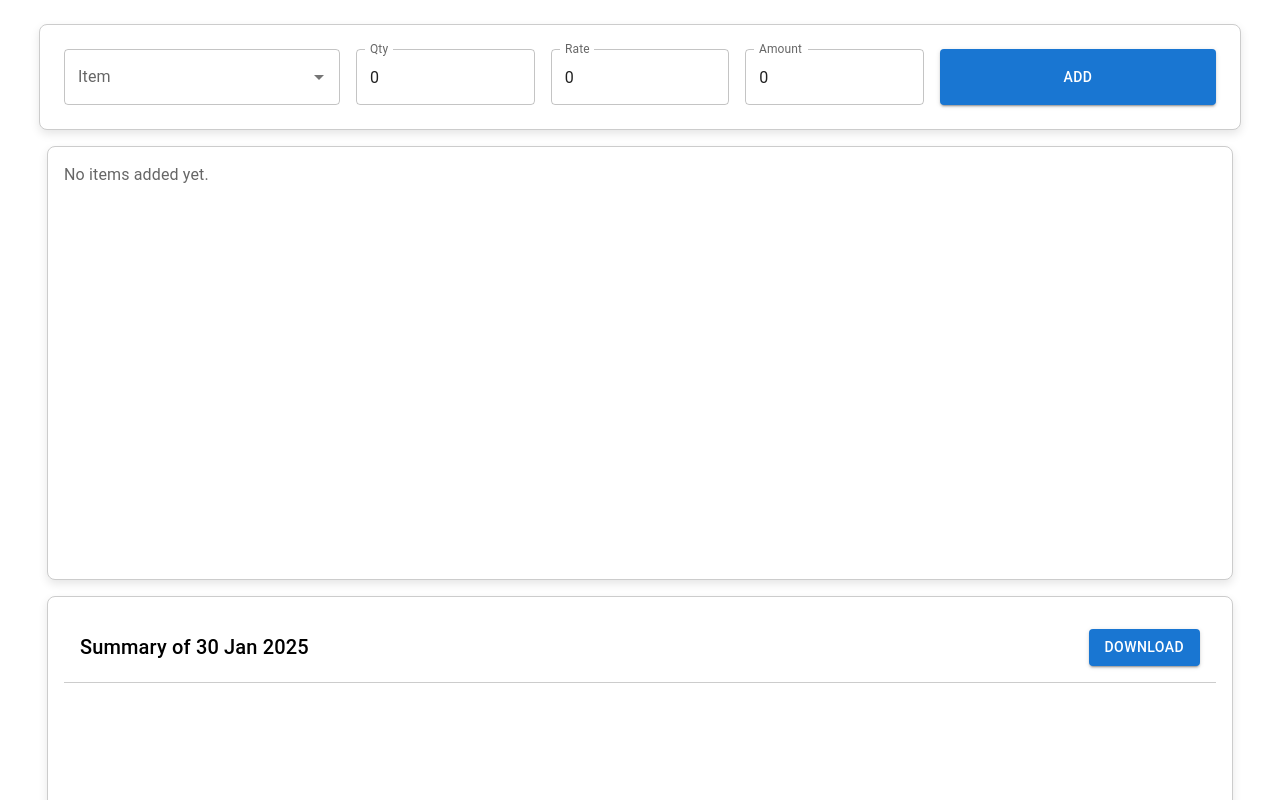
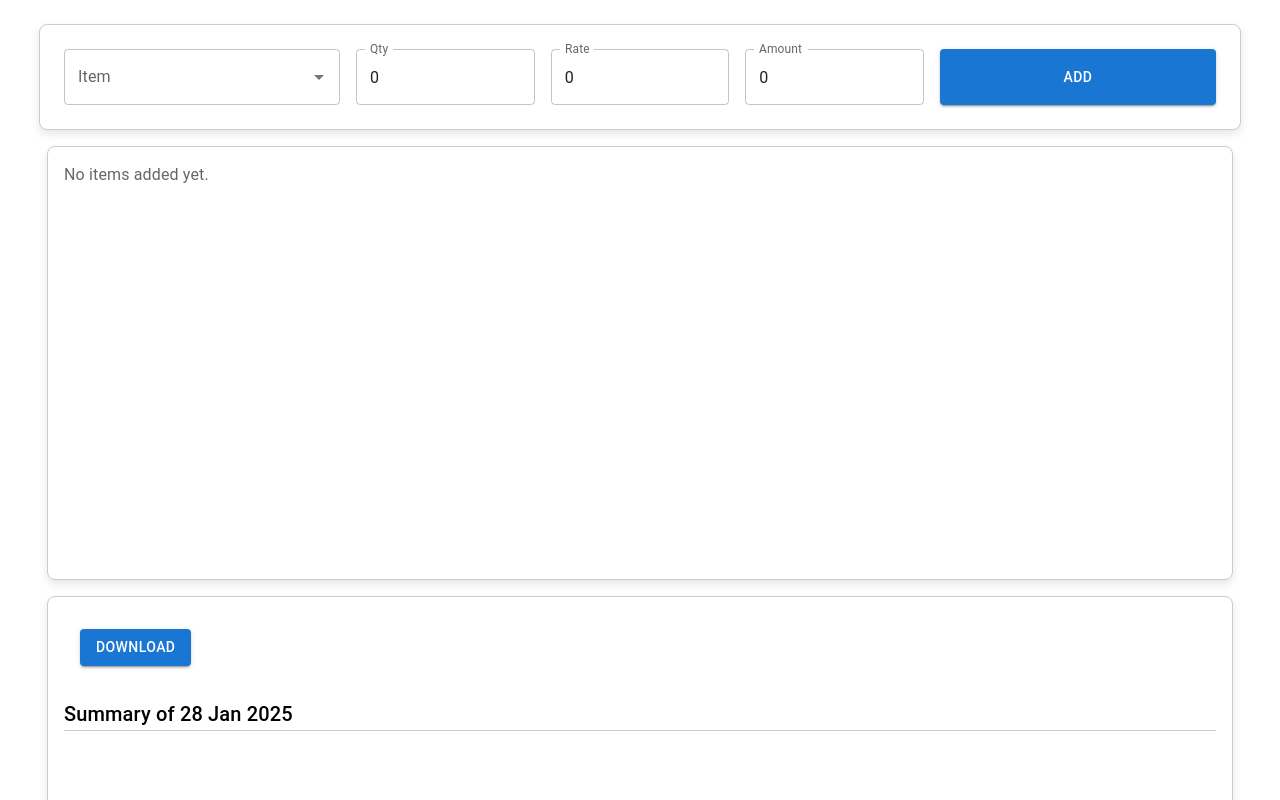
Before and after one commit to sh-mihad/products-summary-app, a React (Vite) app: page / in a window 1280 px wide. Shown: the top 800 px of the page. Built offline with nearby package versions, Linux system fonts and the light colour scheme.

Commit message:
project done

```diff
--- a/package.json
+++ b/package.json
@@ -15,7 +15,8 @@
     "@mui/material": "^6.4.1",
     "react": "^18.3.1",
     "react-dom": "^18.3.1",
-    "react-icons": "^5.4.0"
+    "react-icons": "^5.4.0",
+    "react-to-pdf": "^1.0.1"
   },
   "devDependencies": {
     "@eslint/js": "^9.17.0",
--- a/src/components/ItemForm.jsx
+++ b/src/components/ItemForm.jsx
@@ -7,7 +7,6 @@ const ItemForm = () => {
   const [item, setItem] = useState(null); // Autocomplete uses null for no selection
   const [qty, setQty] = useState(0);
   const [rate, setRate] = useState(0);
-  const [amount, setAmount] = useState(0);
   const { productDispatch } = useContext(ProductListContext)
 
 
@@ -15,24 +14,22 @@ const ItemForm = () => {
     setItem(newValue);
     if (!newValue) return;
     setRate(newValue.basePrice)
+    setQty(1)
 
   };
 
   const handleQtyChange = (event) => {
     const newQty = +event.target.value;
     setQty(newQty);
-    setAmount(newQty * rate);
   };
 
   const handleRateChange = (event) => {
     const newRate = event.target.value;
     setRate(newRate);
-    setAmount(qty * newRate);
   };
 
   const handleAdd = () => {
-    productDispatch({ type: ADD_PRODUCT, payload: { id: Math.floor(Math.random() * 100), itemName: item.itemName, qty, rate, amount } })
-    setAmount(0)
+    productDispatch({ type: ADD_PRODUCT, payload: { id: Math.floor(Math.random() * 100), itemName: item.itemName, qty, rate, amount:qty* rate} })
     setRate(0)
     setQty(0)
     setItem(null)
@@ -91,7 +88,7 @@ const ItemForm = () => {
           <TextField
             label="Amount"
             type="number"
-            value={amount}
+            value={qty* rate}
             InputProps={{
               readOnly: true,
             }}
--- a/src/components/SummaryTable.jsx
+++ b/src/components/SummaryTable.jsx
@@ -1,14 +1,19 @@
 import { Box, Button, Paper, Table, TableBody, TableCell, TableContainer, TableHead, TableRow, Typography } from '@mui/material';
-import { useContext } from 'react';
+import { useContext, useRef } from 'react';
+import generatePDF from 'react-to-pdf';
 import { ProductListContext } from '../context/productList/ProductListContext';
+import getTodayDate from '../utils/getTodayDate';
 import transformProducts from '../utils/transformData';
 
 
 export default function SummaryTable() {
      const {productState} = useContext(ProductListContext)
      const data = transformProducts(productState)
-     console.log(data);
+     const targetRef = useRef();
+     let grandTotalAmount = 0;
   return (
+   <>
+
     <Box
       sx={{
         border: '1px solid #ccc',
@@ -26,30 +31,40 @@ export default function SummaryTable() {
         overflow: 'hidden', // Prevents content from overflowing
       }}
     >
+
     <Box
+
       sx={{
         display: 'flex',
         justifyContent: 'space-between',
         alignItems: 'center',
         padding: '16px',
-        borderBottom: '1px solid #ccc',
+
         backgroundColor: '#fff',
         marginBottom: '16px', // Add some spacing below the section
       }}
     >
       {/* Summary Text */}
-      <Typography variant="h6" component="div">
-        Summary of 30 Jan 2025
-      </Typography>
+
+      <Button
+       onClick={() => generatePDF(targetRef, {filename: `Summary of ${getTodayDate()}.pdf`})}
+      sx={{
+        maxWidth:"200px",
+        float:"right"
+       }} variant="contained" color="primary">
+        Download
+      </Button>
 
       {/* Download Button */}
-      <Button variant="contained" color="primary">
-        Download
-      </Button>
+
     </Box>
+    <Box ref={targetRef}>
+    <Typography sx={{borderBottom: '1px solid #ccc',marginBottom:"20px"}} variant="h6" component="div">
+        Summary of {getTodayDate()}
+      </Typography>
     {
         data?.length>0 && <TableContainer component={Paper}>
-        <Table sx={{ minWidth: 650 }} aria-label="pricing table">
+        <Table  sx={{ minWidth: 650 }} aria-label="pricing table">
           <TableHead>
             <TableRow>
               <TableCell sx={{ backgroundColor: "#90caf9", fontWeight: "bold" }}>Item Name</TableCell>
@@ -63,7 +78,10 @@ export default function SummaryTable() {
             </TableRow>
           </TableHead>
           <TableBody>
-            {data?.map((row, index) => (
+            {data?.map((row, index) => {
+              grandTotalAmount =grandTotalAmount+ row.totalAmount
+              console.log(grandTotalAmount)
+              return (
                 <TableRow key={index}>
                   <TableCell>{row.itemName}</TableCell>
                   {row.variant?.map((entry, i) => (
@@ -72,11 +90,20 @@ export default function SummaryTable() {
                   <TableCell>{row.totalQty}</TableCell>
                   <TableCell>{row.totalAmount}</TableCell>
                 </TableRow>
-            ))}
+              )
+            })}
+             <TableRow >
+                  <TableCell sx={{
+                    textAlign:"right",fontWeight:"bold"
+                  }} colSpan={7}>Grand Total - </TableCell>
+                  <TableCell sx={{textDecoration:"underline",fontWeight:"bold"}}>{grandTotalAmount}</TableCell>
+                </TableRow>
           </TableBody>
         </Table>
       </TableContainer>
     }
     </Box>
+    </Box>
+   </>
   )
 }
--- /dev/null
+++ b/src/utils/getTodayDate.js
@@ -0,0 +1,10 @@
+export default function getTodayDate() {
+    const months = ["Jan", "Feb", "Mar", "Apr", "May", "Jun", "Jul", "Aug", "Sep", "Oct", "Nov", "Dec"];
+    const today = new Date();
+
+    const day = today.getDate();
+    const month = months[today.getMonth()];
+    const year = today.getFullYear();
+
+    return `${day} ${month} ${year}`;
+}
```
Also changed, not shown: 1 other file (tests, documents, lock files or other folders). Lines whose indentation alone changed are shown as unchanged.
